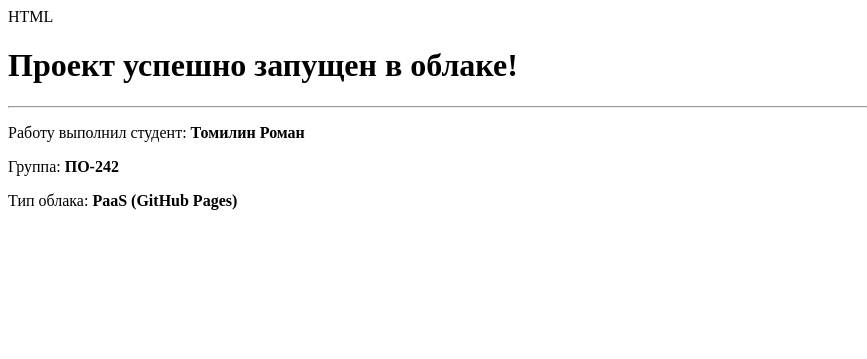
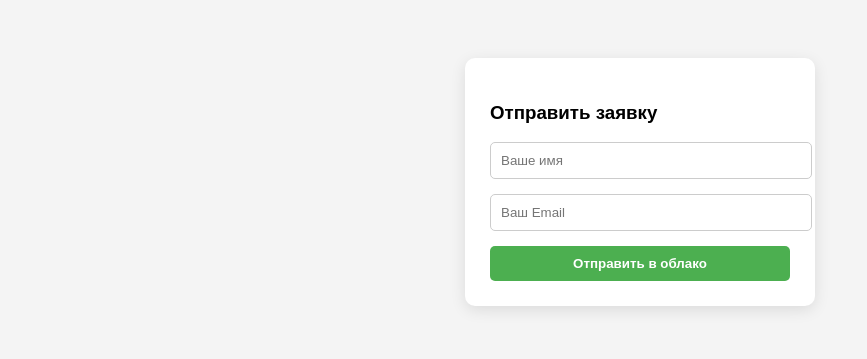
Before and after one commit to honore0903/my-project, a plain HTML site: page index.html in a window 1280 px wide. Shown: the whole page, without its empty margins (0-867 px from the left). Drawn offline with Linux system fonts and the light colour scheme.

Commit message:
Update index.html

```diff
--- a/index.html
+++ b/index.html
@@ -1,15 +1,104 @@
-HTML
 <!DOCTYPE html>
 <html lang="ru">
 <head>
-<meta charset="UTF-8">
-<title>Облачная практика</title>
+    <meta charset="UTF-8">
+    <title>Мой обычный проект</title>
+
+    <style>
+        body {
+            font-family: sans-serif;
+            display: flex;
+            justify-content: center;
+            padding: 50px;
+            background-color: #f4f4f4;
+        }
+
+        .form-container {
+            background: white;
+            padding: 25px;
+            border-radius: 10px;
+            box-shadow: 0 4px 15px rgba(0,0,0,0.1);
+            width: 300px;
+        }
+
+        input {
+            width: 100%;
+            padding: 10px;
+            margin-bottom: 15px;
+            border: 1px solid #ccc;
+            border-radius: 5px;
+        }
+
+        button {
+            width: 100%;
+            padding: 10px;
+            background: #4CAF50;
+            border: none;
+            color: white;
+            font-weight: bold;
+            cursor: pointer;
+            border-radius: 5px;
+        }
+
+        button:hover {
+            background: #45a049;
+        }
+    </style>
 </head>
 <body>
-<h1>Проект успешно запущен в облаке!</h1>
-<hr>
-<p>Работу выполнил студент: <strong>Томилин Роман</strong></p>
-<p>Группа: <strong>ПО-242</strong></p>
-<p>Тип облака: <strong>PaaS (GitHub Pages)</strong></p>
+
+<div class="form-container">
+    <h3>Отправить заявку</h3>
+
+    <form id="feedbackForm">
+        <input type="text" id="userName" placeholder="Ваше имя" required>
+        <input type="email" id="userEmail" placeholder="Ваш Email" required>
+        <button type="submit">Отправить в облако</button>
+    </form>
+</div>
+
+<script type="module">
+    // Импортируем модули Firebase
+    import { initializeApp } from "https://www.gstatic.com/firebasejs/10.7.0/firebase-app.js";
+    import { getFirestore, collection, addDoc } from "https://www.gstatic.com/firebasejs/10.7.0/firebase-firestore.js";
+
+    // Конфиг Firebase
+    const firebaseConfig = {
+        apiKey: "AIzaSy...YOUR_KEY...",
+        authDomain: "enter-5577.firebaseapp.com",
+        projectId: "enter-5577",
+        storageBucket: "enter-5577.firebasestorage.app",
+        messagingSenderId: "672982960171",
+        appId: "1:672982960171:web:c23b4e2088b571f7426ee"
+    };
+
+    // Инициализация
+    const app = initializeApp(firebaseConfig);
+    const db = getFirestore(app);
+
+    // Обработка формы
+    document.getElementById("feedbackForm").addEventListener("submit", async (e) => {
+        e.preventDefault();
+
+        const nameInput = document.getElementById("userName").value;
+        const emailInput = document.getElementById("userEmail").value;
+
+        try {
+            await addDoc(collection(db, "requests"), {
+                name: nameInput,
+                email: emailInput,
+                timestamp: new Date()
+            });
+
+            alert("Данные успешно отправлены в Firebase!");
+            document.getElementById("feedbackForm").reset();
+
+        } catch (error) {
+            console.error("Ошибка записи: ", error);
+            alert("Ошибка при отправке :(");
+        }
+    });
+</script>
+
 </body>
 </html>
```
